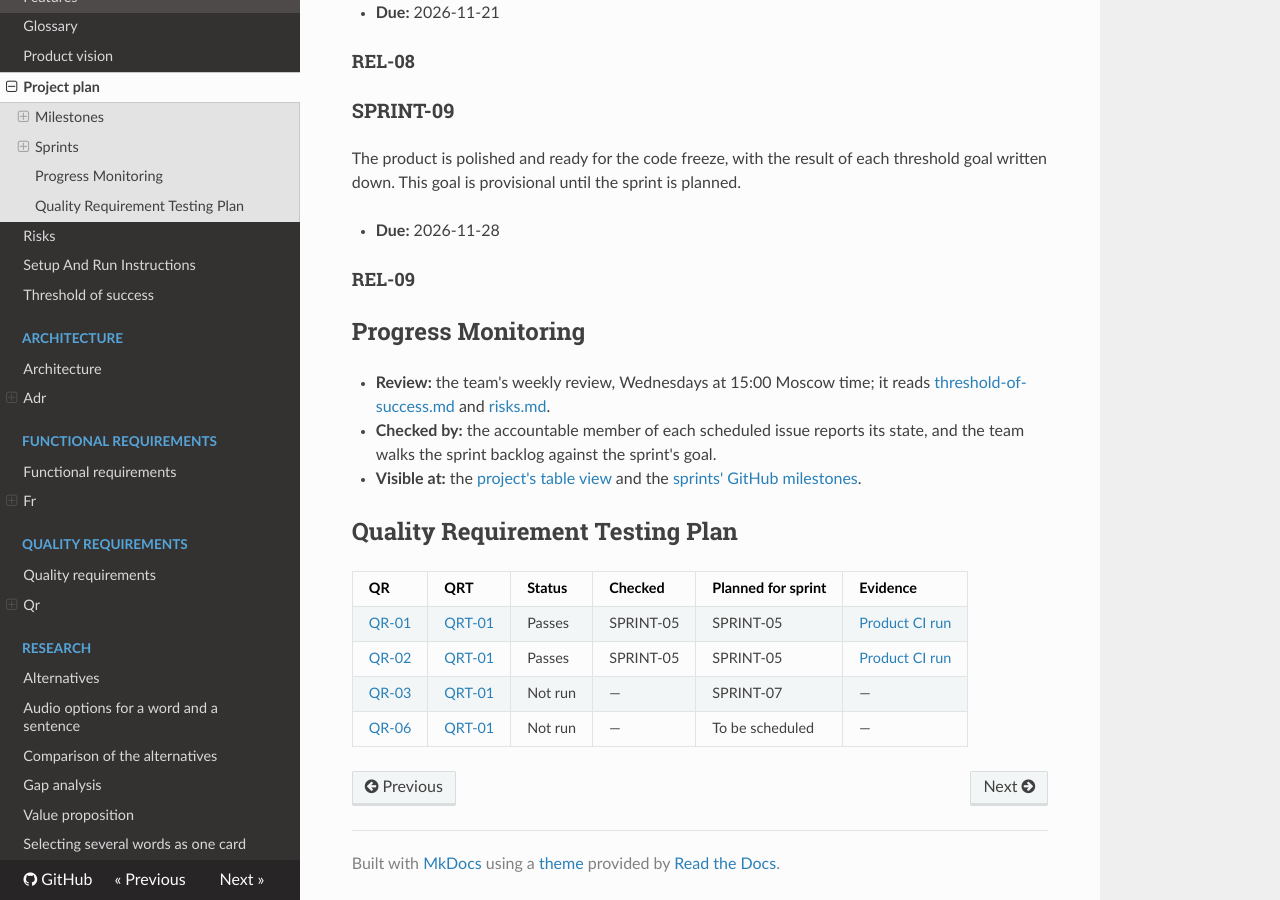
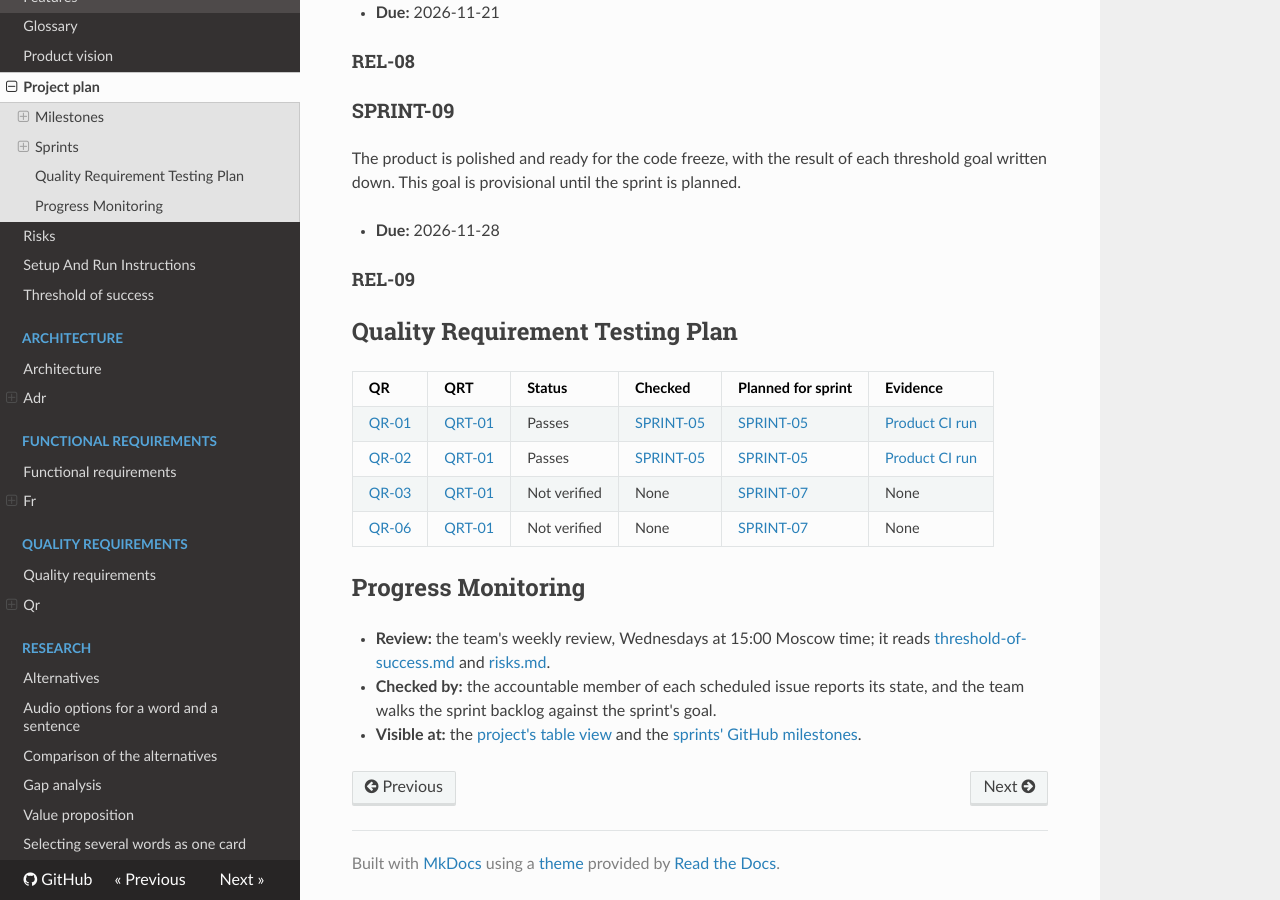
Before and after one commit to itpd-team-6/sentence-cards-generator-team-6, an MkDocs documentation site: the page built from docs/project-plan.md, in a window 1280 px wide and 900 px high, scrolled down 2453 px. Built offline with MkDocs 1.6.1, drawn with Linux system fonts in a browser that asks for light colours; nearby versions of some CDN libraries.

Commit message:
Update Quality Requirement Testing Plan section

```diff
--- a/docs/project-plan.md
+++ b/docs/project-plan.md
@@ -102,17 +102,17 @@ This goal is provisional until the sprint is planned.
 
 #### REL-09
 
+## Quality Requirement Testing Plan
+
+| QR                                        | QRT                                               | Status       | Checked                 | Planned for sprint      | Evidence                                                                                                  |
+| ----------------------------------------- | ------------------------------------------------- | ------------ | ----------------------- | ----------------------- | --------------------------------------------------------------------------------------------------------- |
+| [QR-01](quality-requirements/qr/QR-01.md) | [QRT-01](quality-requirements/qr/QR-01.md#qrt-01) | Passes       | [SPRINT-05](#sprint-05) | [SPRINT-05](#sprint-05) | [Product CI run](https://github.com/itpd-team-6/sentence-cards-generator-team-6/actions/runs/41223520996) |
+| [QR-02](quality-requirements/qr/QR-02.md) | [QRT-01](quality-requirements/qr/QR-02.md#qrt-01) | Passes       | [SPRINT-05](#sprint-05) | [SPRINT-05](#sprint-05) | [Product CI run](https://github.com/itpd-team-6/sentence-cards-generator-team-6/actions/runs/41223520996) |
+| [QR-03](quality-requirements/qr/QR-03.md) | [QRT-01](quality-requirements/qr/QR-03.md#qrt-01) | Not verified | None                    | [SPRINT-07](#sprint-07) | None                                                                                                      |
+| [QR-06](quality-requirements/qr/QR-06.md) | [QRT-01](quality-requirements/qr/QR-06.md#qrt-01) | Not verified | None                    | [SPRINT-07](#sprint-07) | None                                                                                                      |
+
 ## Progress Monitoring
 
 - **Review:** the team's weekly review, Wednesdays at 15:00 Moscow time; it reads [threshold-of-success.md](threshold-of-success.md) and [risks.md](risks.md).
 - **Checked by:** the accountable member of each scheduled issue reports its state, and the team walks the sprint backlog against the sprint's goal.
 - **Visible at:** the [project's table view](https://github.com/orgs/itpd-team-6/projects/1) and the [sprints' GitHub milestones](https://github.com/itpd-team-6/sentence-cards-generator-team-6/milestones).
-
-## Quality Requirement Testing Plan
-
-| QR | QRT | Status | Checked | Planned for sprint | Evidence |
-| --- | --- | --- | --- | --- | --- |
-| [QR-01](quality-requirements/qr/QR-01.md) | [QRT-01](quality-requirements/qr/QR-01.md#qrt-01) | Passes | SPRINT-05 | SPRINT-05 | [Product CI run](https://github.com/itpd-team-6/sentence-cards-generator-team-6/actions/runs/41223520996) |
-| [QR-02](quality-requirements/qr/QR-02.md) | [QRT-01](quality-requirements/qr/QR-02.md#qrt-01) | Passes | SPRINT-05 | SPRINT-05 | [Product CI run](https://github.com/itpd-team-6/sentence-cards-generator-team-6/actions/runs/41223520996) |
-| [QR-03](quality-requirements/qr/QR-03.md) | [QRT-01](quality-requirements/qr/QR-03.md#qrt-01) | Not run | — | SPRINT-07 | — |
-| [QR-06](quality-requirements/qr/QR-06.md) | [QRT-01](quality-requirements/qr/QR-06.md#qrt-01) | Not run | — | To be scheduled | — |
```
